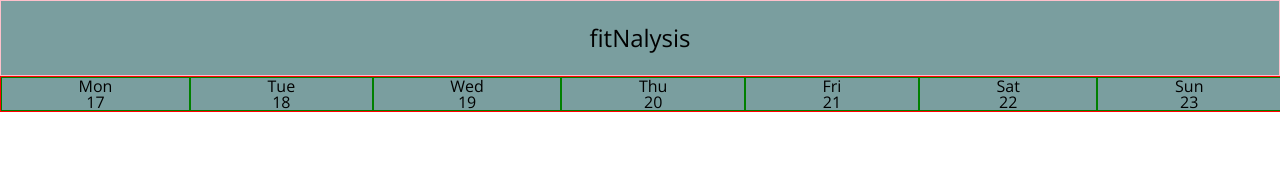
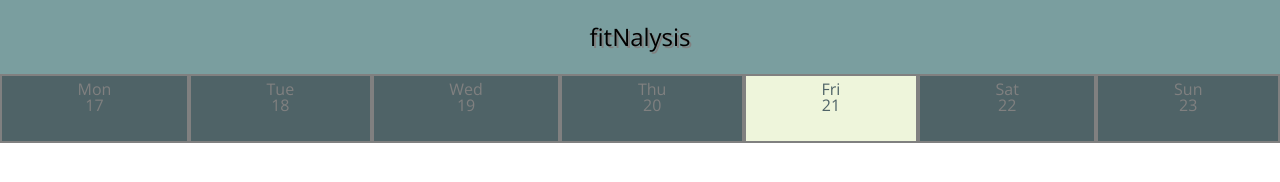
Before and after one commit to adam-rice/fitness-app-comp, a plain HTML site: page index.html in a window 1280 px wide. Drawn offline with nearby package versions, Linux system fonts and the light colour scheme.

Commit message:
Add h1 text shadow

```diff
--- a/CSS/styles.css
+++ b/CSS/styles.css
@@ -11,20 +11,32 @@ header {
 }
 
 h1 {
-  border: 1px solid pink;
   font-size: 1.5em;
   font-weight: 300; /* perhaps 700? */
   padding: 25px;
+  text-shadow: 2px 2px gray;
+
 }
 
 #calendar {
-  border: 1px solid red;
   display: flex;
   flex-direction: row;
   width: 100%;
 }
 
 .calendar-day {
-  border: 1px solid green;
+  background-color: #4F6367;
+  border: 2px solid gray;
+  color: gray;
+  height: 65px;
   flex-grow: 1;
 }
+
+.active {
+  background-color: #EEF5DB;
+  color: #4F6367;
+}
+
+h2 {
+  margin-top: 5px;
+}
--- a/index.html
+++ b/index.html
@@ -31,7 +31,7 @@
           <p>20</p>
         </article>
 
-        <article class="calendar-day">
+        <article class="calendar-day active">
           <h2>Fri</h2>
           <p>21</p>
         </article>
```
